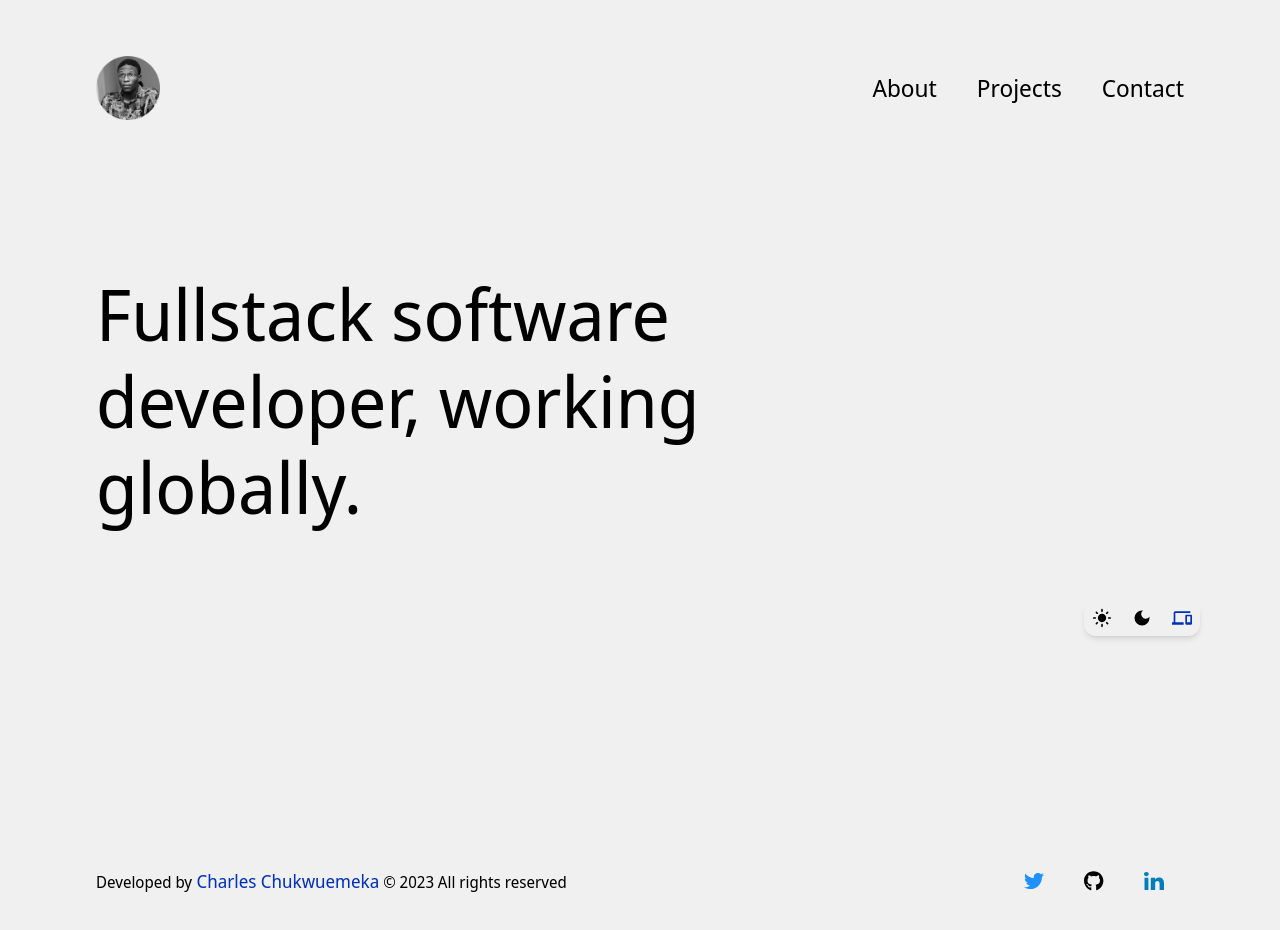
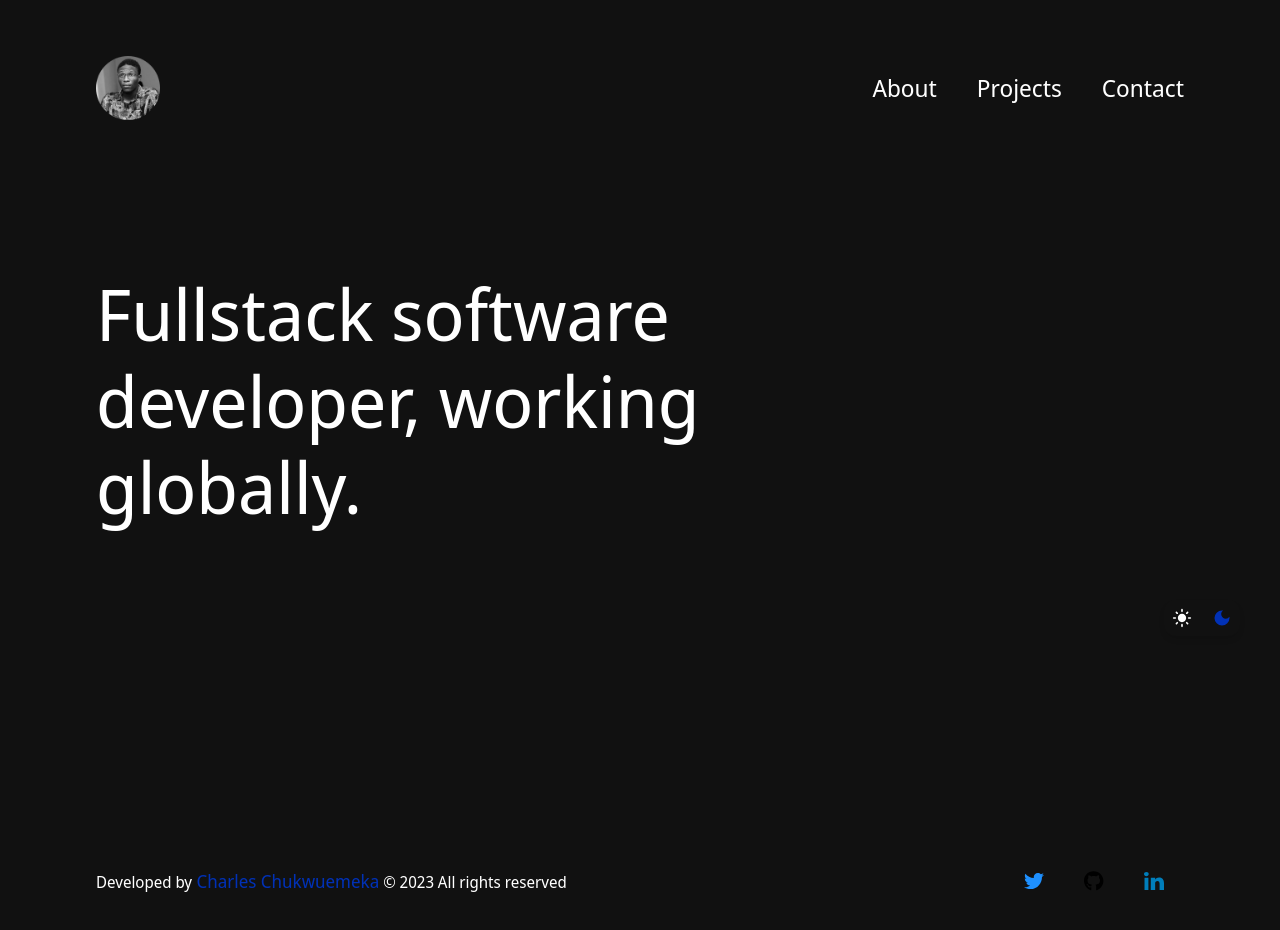
Before and after one commit to KingZedPriest/curly-journey, a Next.js app: page / in a window 1280 px wide. Shown: the top 930 px of the page. Built offline with nearby package versions, Linux system fonts and the light colour scheme.

Commit message:
Fix: Refactor the mode selectors

```diff
--- a/src/app/globals.css
+++ b/src/app/globals.css
@@ -195,7 +195,7 @@ body::-webkit-scrollbar {
 /* For Footer */
 .parent {
   display: flex;
-  justify-content: end;
+  justify-content: flex-end;
   align-items: flex-start;
 }
 
--- a/src/components/Mode.tsx
+++ b/src/components/Mode.tsx
@@ -1,15 +1,28 @@
-"use client";
+"use client"
 import { useState, useEffect } from "react";
-
 import { MdDarkMode } from "react-icons/md";
 import { MdLightMode } from "react-icons/md";
-import { MdDevices } from "react-icons/md";
 
 export default function Mode() {
-  const [theme, setTheme] = useState<string>("system");
+  const [theme, setTheme] = useState<string>(
+    localStorage.getItem("theme") ?? "dark",
+  );
   const element = document.documentElement;
   const defaultMode = window.matchMedia("(prefers-color-scheme: dark)");
+
   useEffect(() => {
+    function onWindowMatch() {
+      if (localStorage.theme === "dark") {
+        setTheme("dark");
+      } else if (localStorage.theme === "light") {
+        setTheme("light");
+      } else if (defaultMode.matches) {
+        setTheme("dark");
+      } else {
+        setTheme("light");
+      }
+    }
+
     switch (theme) {
       case "dark":
         element.classList.add("dark");
@@ -21,22 +34,13 @@ export default function Mode() {
         break;
       default:
         localStorage.removeItem("theme");
+        onWindowMatch();
         break;
     }
-  }, [theme, element]);
-  function onWindowMatch() {
-    if (
-      localStorage.theme === "dark" ||
-      (!("theme" in localStorage) && defaultMode.matches)
-    ) {
-      element.classList.add("dark");
-    } else {
-      element.classList.remove("dark");
-    }
-  }
-  onWindowMatch()
+  }, [theme, element, defaultMode.matches]);
+
   return (
-    <main className="right-20 top-3/4 hidden sm:fixed sm:block">
+    <main className="right-10 top-3/4 hidden sm:fixed sm:block">
       <div className="flex gap-5 rounded-xl bg-inherit p-2 shadow-md">
         <MdLightMode
           onClick={() => setTheme("light")}
@@ -52,13 +56,6 @@ export default function Mode() {
           } cursor-pointer`}
           size={20}
         />
-        <MdDevices
-          onClick={() => setTheme("system")}
-          className={`${
-            theme === "system" ? "text-[#0131b6]" : "text-inherit"
-          } cursor-pointer`}
-          size={20}
-        />
       </div>
     </main>
   );
```
